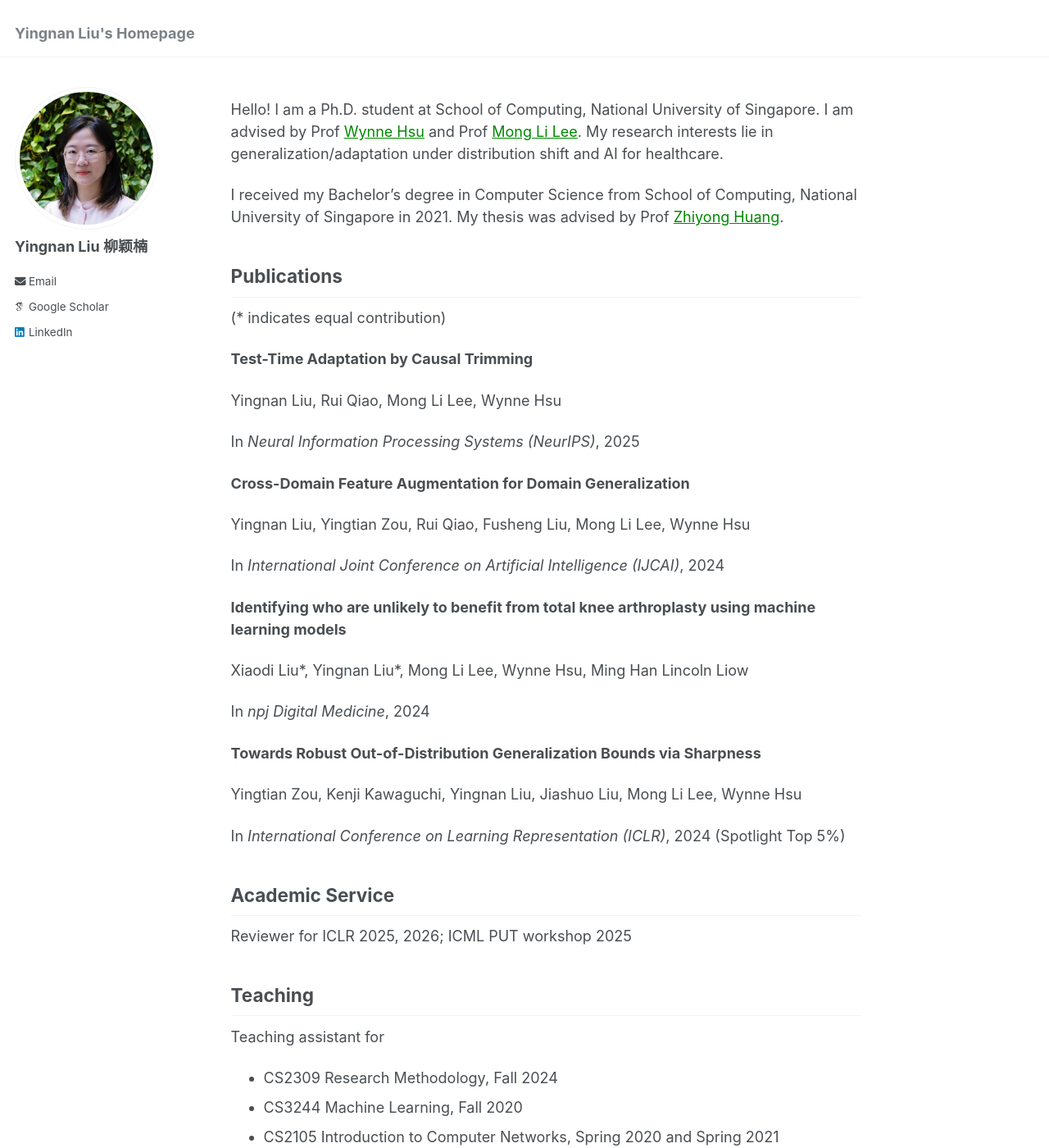
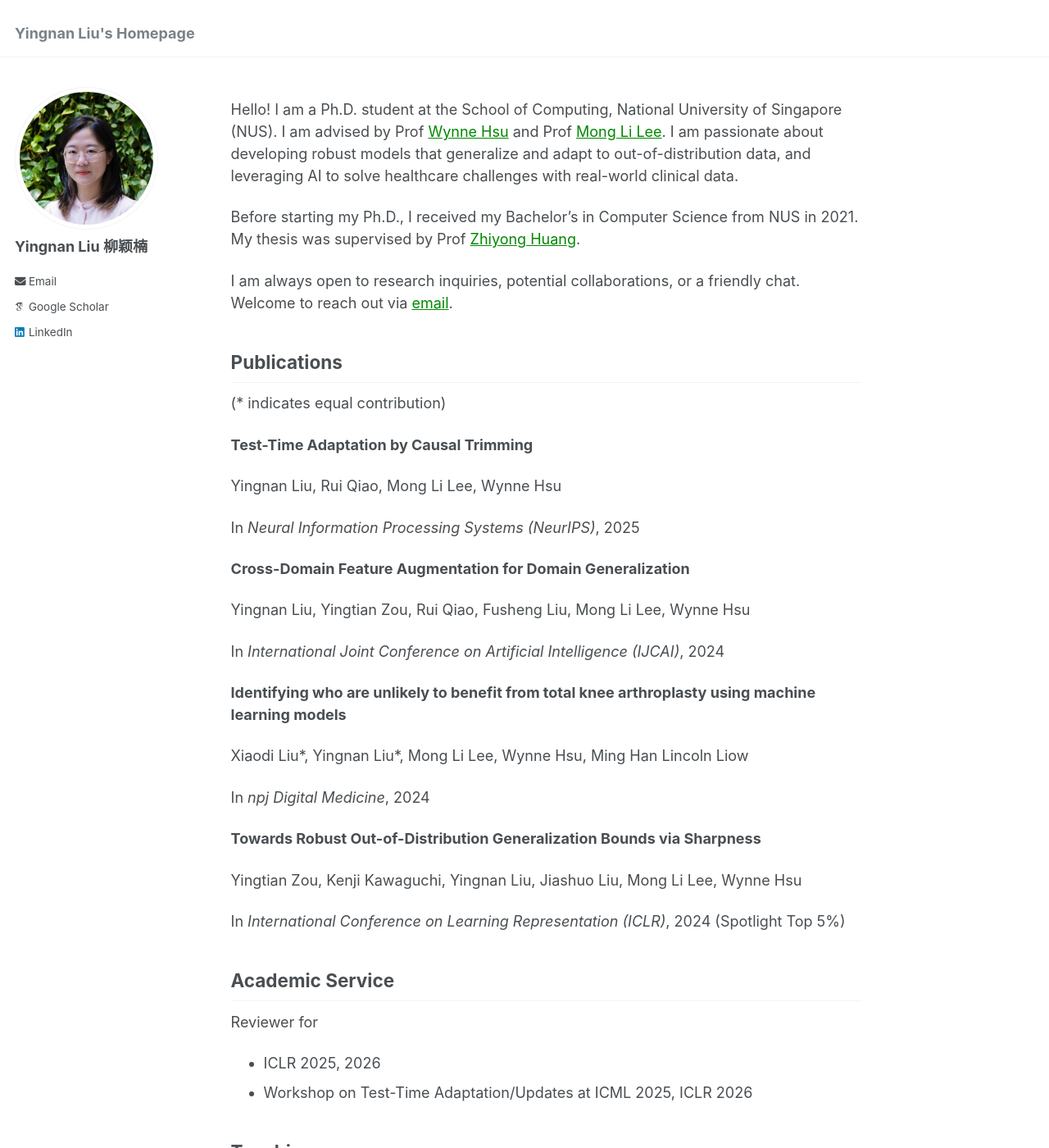
Before and after one commit to NancyQuris/nancyquris.github.io, a Jekyll site: the page built from _pages/about.md, in a window 1280 px wide and 1400 px high. Shown: the whole window at 82% size. Built offline with Jekyll 4.4.1, drawn with Linux system fonts in a browser that asks for light colours; some web fonts are replaced.

Commit message:
update about.md

```diff
--- a/_pages/about.md
+++ b/_pages/about.md
@@ -7,9 +7,11 @@ redirect_from:
   - /about.html
 ---
 
-Hello! I am a Ph.D. student at School of Computing, National University of Singapore. I am advised by Prof [Wynne Hsu](https://www.comp.nus.edu.sg/~whsu/) and Prof [Mong Li Lee](https://www.comp.nus.edu.sg/~leeml/). My research interests lie in generalization/adaptation under distribution shift and AI for healthcare.
+Hello! I am a Ph.D. student at the School of Computing, National University of Singapore (NUS). I am advised by Prof [Wynne Hsu](https://www.comp.nus.edu.sg/~whsu/) and Prof [Mong Li Lee](https://www.comp.nus.edu.sg/~leeml/). I am passionate about developing robust models that generalize and adapt to out-of-distribution data, and leveraging AI to solve healthcare challenges with real-world clinical data.
 
-I received my Bachelor's degree in Computer Science from School of Computing, National University of Singapore in 2021. My thesis was advised by Prof [Zhiyong Huang](https://www.comp.nus.edu.sg/~huangzy/).
+Before starting my Ph.D., I received my Bachelor’s in Computer Science from NUS in 2021. My thesis was supervised by Prof [Zhiyong Huang](https://www.comp.nus.edu.sg/~huangzy/).
+
+I am always open to research inquiries, potential collaborations, or a friendly chat. Welcome to reach out via [email](mailto:liu.yingnan@u.nus.edu).
 
 
 ## Publications
@@ -33,6 +35,7 @@ Xiaodi Liu\*, Yingnan Liu\*, Mong Li Lee, Wynne Hsu, Ming Han Lincoln Liow
 
 In _npj Digital Medicine_, 2024
 
+
 **Towards Robust Out-of-Distribution Generalization Bounds via Sharpness**
 
 Yingtian Zou, Kenji Kawaguchi, Yingnan Liu, Jiashuo Liu, Mong Li Lee, Wynne Hsu
@@ -41,7 +44,9 @@ In _International Conference on Learning Representation (ICLR)_, 2024 (Spotlight
 
 
 ## Academic Service
-Reviewer for ICLR 2025, 2026; ICML PUT workshop 2025
+Reviewer for
+- ICLR 2025, 2026
+- Workshop on Test-Time Adaptation/Updates at ICML 2025, ICLR 2026
 
 ## Teaching
 Teaching assistant for
```
